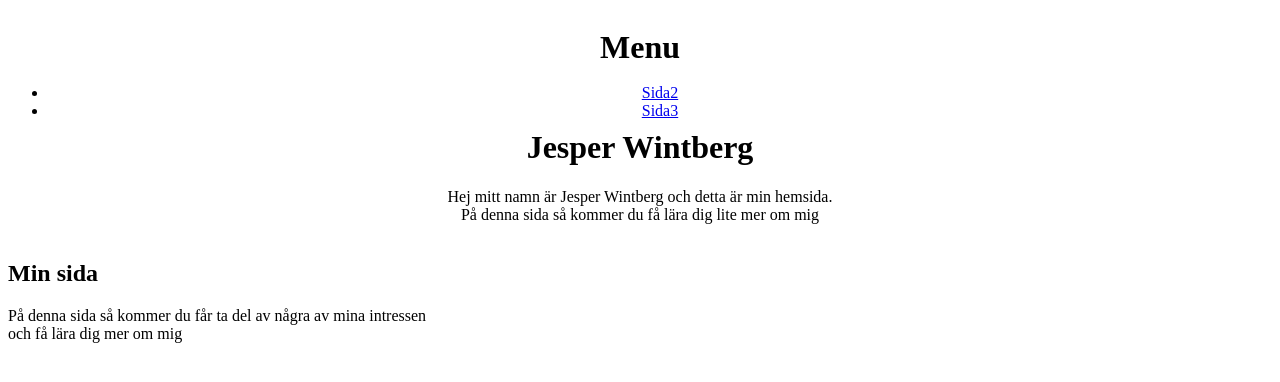
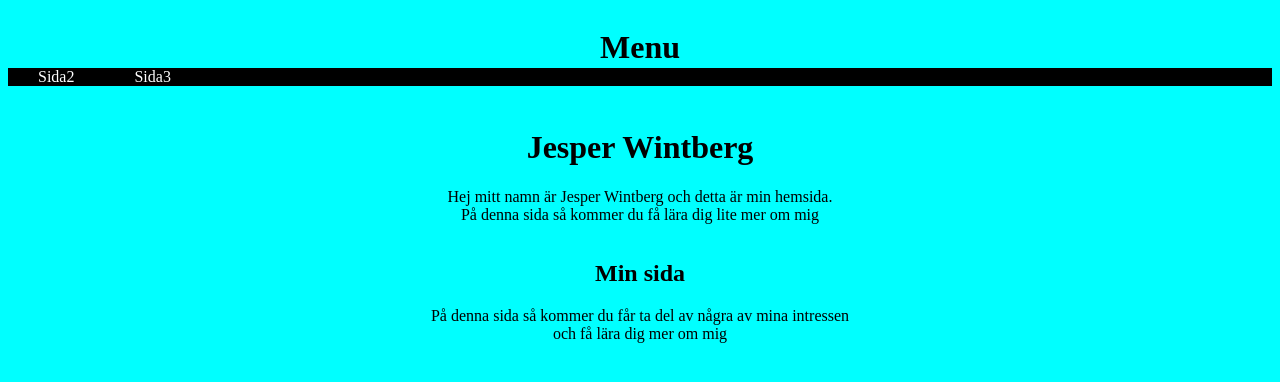
Before and after one commit to Wintberg/WebbutvecklingTe21, a plain HTML site: page Egen-hemsida/index.html in a window 1280 px wide. Drawn offline with Linux system fonts and the light colour scheme.

Commit message:
Egen-hemsida-WIP

```diff
--- a/Egen-hemsida/meny.css
+++ b/Egen-hemsida/meny.css
@@ -1,12 +1,13 @@
 body{
     display: grid;
     grid-template-columns:1fr;
+    background-color:cyan;
     grid-template-rows: 60px 40px auto 40px;
     grid-template-areas:
     "header"
-    "nav"
+    "nav "
     "main"
-    "footer"
+    "footer";
 }
 header{
     grid-area:"header";
@@ -16,10 +17,34 @@ nav{
     grid-area:"nav";
     text-align:center;
 }
+nav ul{
+    /*display:grid;*/
+    list-style-type:none;
+    /*grid-template-columns:1fr 1fr;*/
+    overflow:hidden;
+    padding: 0%;
+    margin: 0%;
+    background-color:black;
+}
+li{
+    float:left;
+}
+nav a{
+    text-decoration:none;
+    color:white;
+    text-align:center;
+    padding:30px;
+    /*font-size:25px;*/
+}
+li a:hover{
+    background-color:black;
+}
+
 main{
     grid-area: "main";
     text-align:center;
 }
 footer{
     grid-area:"footer";
+    text-align:center;
 }
```
